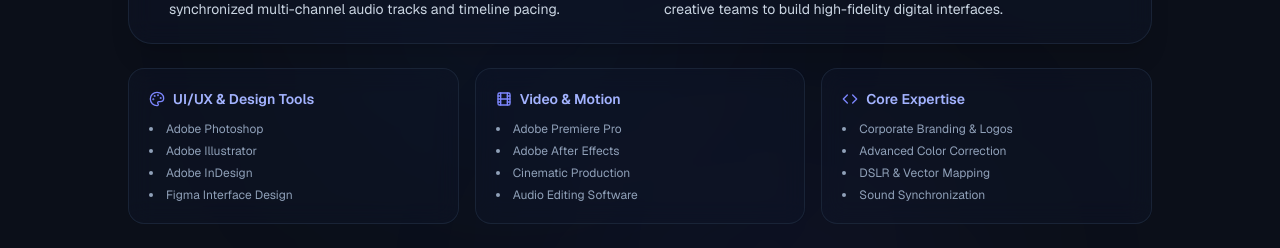
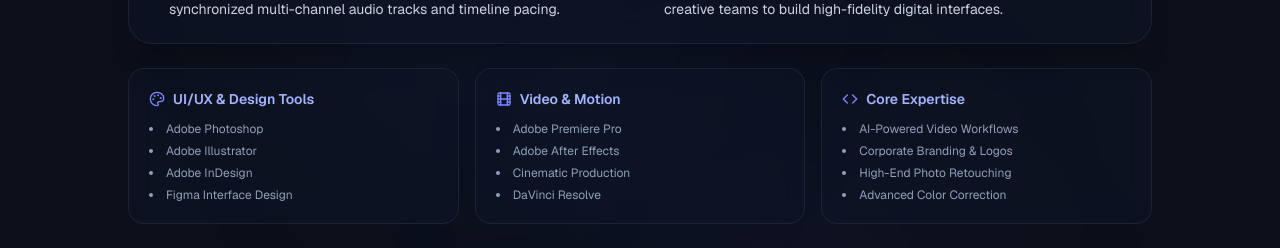
Before and after one commit to kkant2043-cloud/myportfolio, a Next.js app: page / in a window 1280 px wide. Shown: the part 3780-4028 px from the top of the page. Built offline with nearby package versions, Linux system fonts and the light colour scheme.

Commit message:
premium portfolio initial commit

```diff
--- a/src/components/Resume.tsx
+++ b/src/components/Resume.tsx
@@ -113,7 +113,7 @@
                 <li>Adobe Premiere Pro</li>
                 <li>Adobe After Effects</li>
                 <li>Cinematic Production</li>
-                <li>Audio Editing Software</li>
+                <li>DaVinci Resolve</li>
               </ul>
             </div>
 
@@ -122,10 +122,10 @@
                 <Code size={16} className="text-indigo-400" /> Core Expertise
               </div>
               <ul className="space-y-1.5 text-xs text-slate-400 list-disc list-inside">
+                <li>AI-Powered Video Workflows</li>
                 <li>Corporate Branding & Logos</li>
+                <li>High-End Photo Retouching</li>
                 <li>Advanced Color Correction</li>
-                <li>DSLR & Vector Mapping</li>
-                <li>Sound Synchronization</li>
               </ul>
             </div>
 
```
